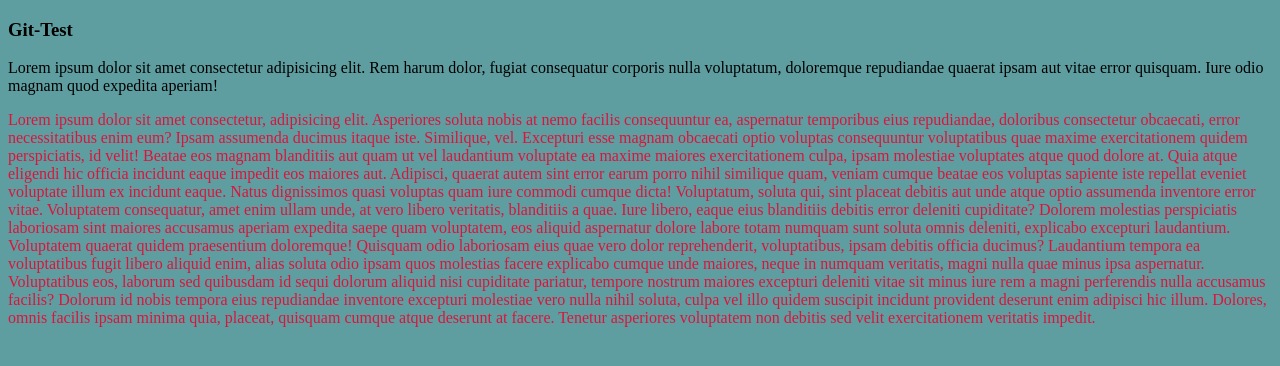
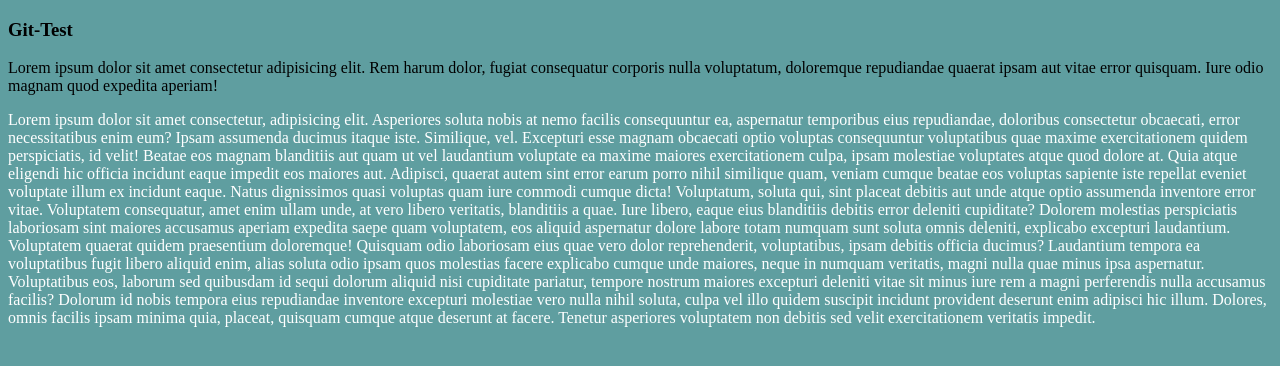
Before and after one commit to NayHtetLynx/Test2, a plain HTML site: page index.html in a window 1280 px wide. Drawn offline with Linux system fonts and the light colour scheme.

Commit message:
changing section color

```diff
--- a/styles.css
+++ b/styles.css
@@ -3,5 +3,5 @@ body {
 }
 
 section{
-  color: crimson;
+  color: #fff;
 }
```
